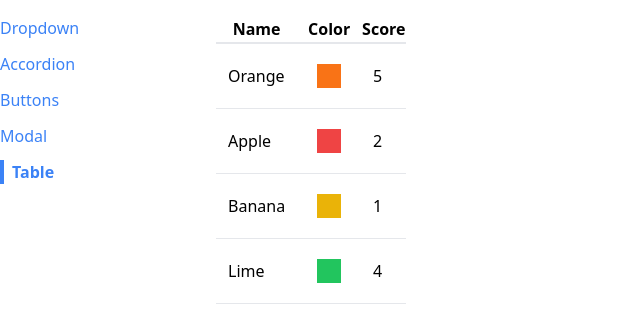
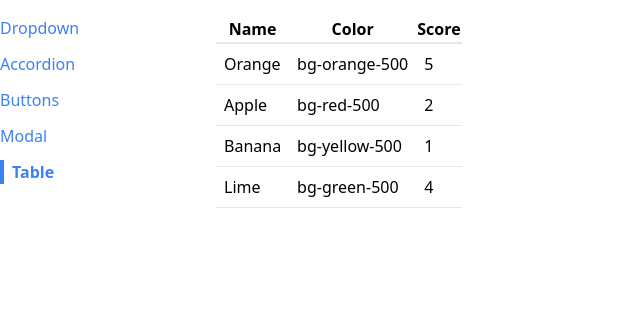
Before and after one commit to khazziro/routing, a React (Vite) app: page /table in a window 1280 px wide. Shown: the top 322 px of the page, without its empty margins (0-640 px from the left). Built offline with nearby package versions, Linux system fonts and the light colour scheme.

Commit message:
Implemented dynamic rendering of table cells using configuration objects.

```diff
--- a/src/components/Table.jsx
+++ b/src/components/Table.jsx
@@ -4,13 +4,17 @@ const Table = ({ data, config }) => {
   });
 
   const renderedRows = data.map((fruit) => {
+    const renderedCells = config.map((column) => {
+      return (
+        <td className="p-2" key={column}>
+          {column.render(fruit)}
+        </td>
+      );
+    });
+
     return (
       <tr className="border-b" key={fruit.name}>
-        <td className="p-3">{config[0].render(fruit)}</td>
-        <td className="p-3">
-          <div className={`p-3 m-2 ${config[1].render(fruit)}`}></div>
-        </td>
-        <td className="p-3">{config[2].render(fruit)}</td>
+        {renderedCells}
       </tr>
     );
   });
```
